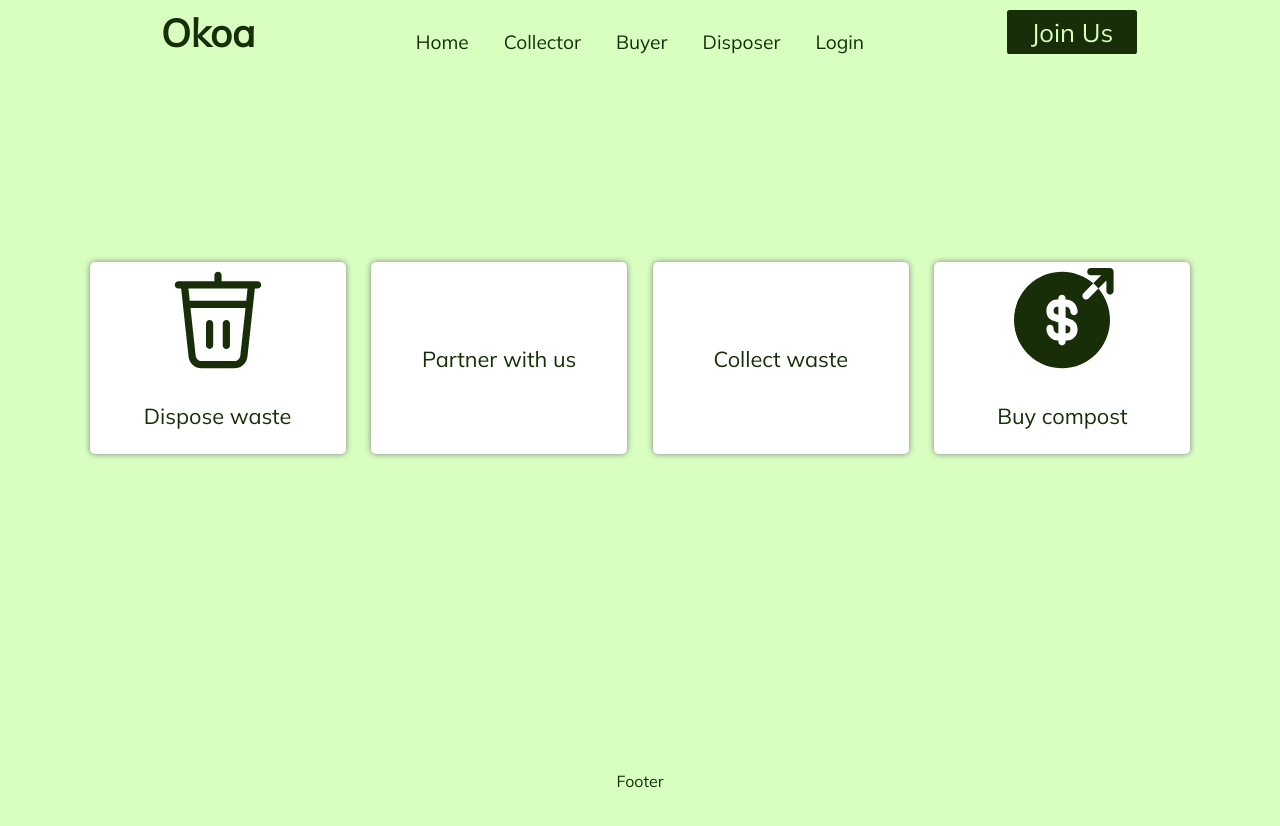
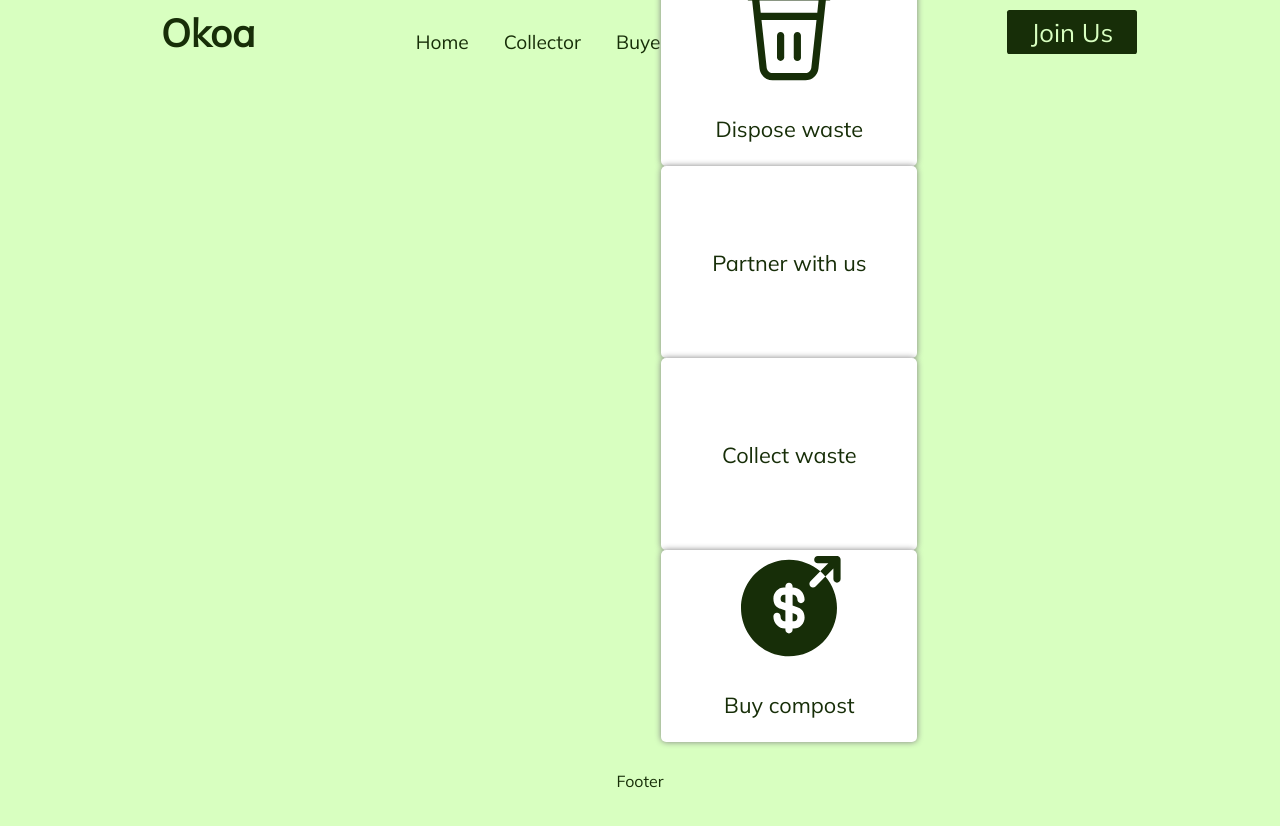
Before and after one commit to MokuaEnock/greenly, a React (Create React App) app: page /redirect in a window 1280 px wide. Shown: the top 826 px of the page. Built offline with nearby package versions, Linux system fonts and the light colour scheme; no server answers.

Commit message:
restructure redirect section

```diff
--- a/src/pages/auth/auth.js
+++ b/src/pages/auth/auth.js
@@ -11,7 +11,6 @@ export default function Auth({ setLog, log, onLogin }) {
   const [isLoading, setIsLoading] = useState(false);
 
   let navigate = useNavigate();
-
 
   function handleSubmit(e) {
     e.preventDefault();
--- a/src/pages/redirect/redirect.js
+++ b/src/pages/redirect/redirect.js
@@ -5,6 +5,12 @@ import Trash from "../logos/39-trash.svg";
 export default function Redirect() {
   return (
     <main id="redirect">
+      <section id="redirect-title">
+        <span id="redirect-head"></span>
+        <span id="redirect-par"></span>
+      </section>
+
+      <section id="redirect-cont">
         <Link className="redirects" to="/disposer">
           <img src={Trash} alt="money" />
           <span>Dispose waste</span>
@@ -19,6 +25,7 @@ export default function Redirect() {
           <img src={Money} alt="money" />
           <span>Buy compost</span>
         </Link>
+      </section>
     </main>
   );
 }
```
Lines whose indentation alone changed are shown as unchanged.
